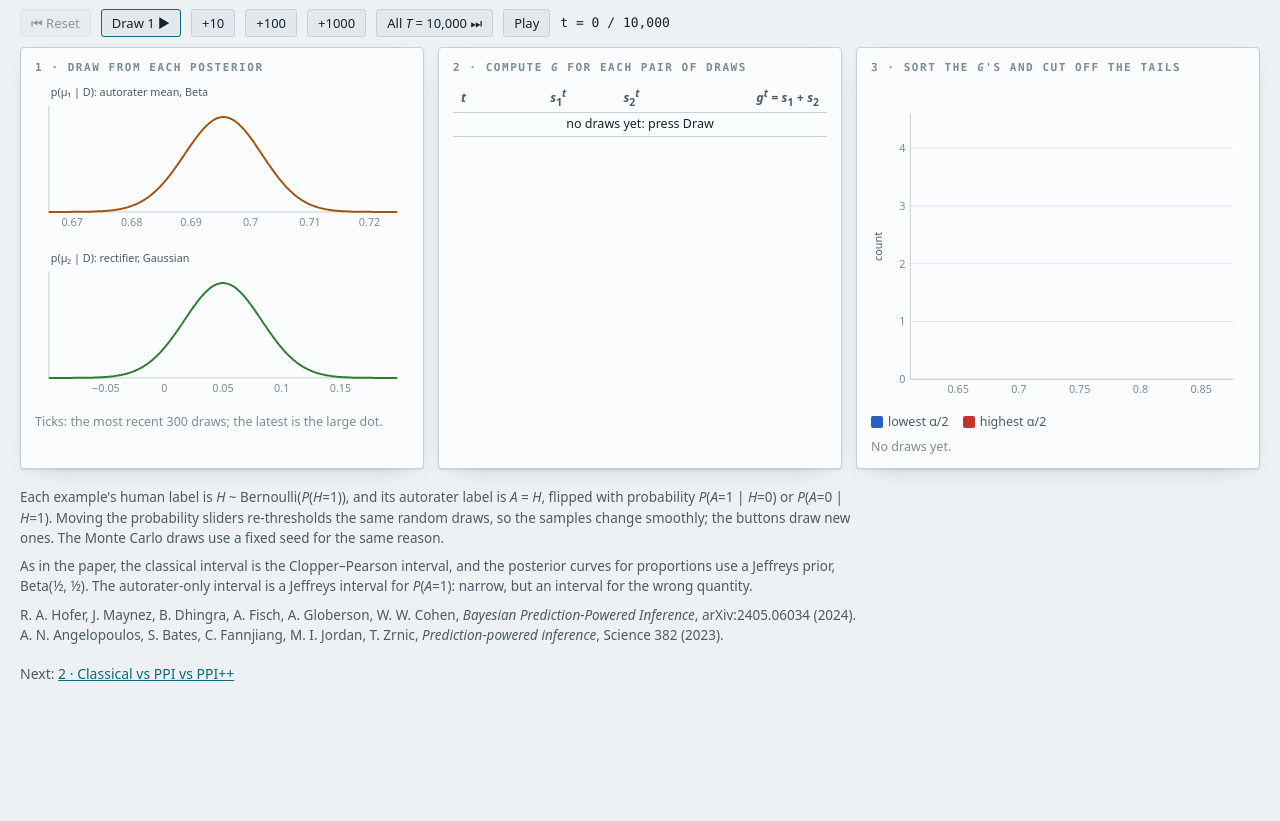
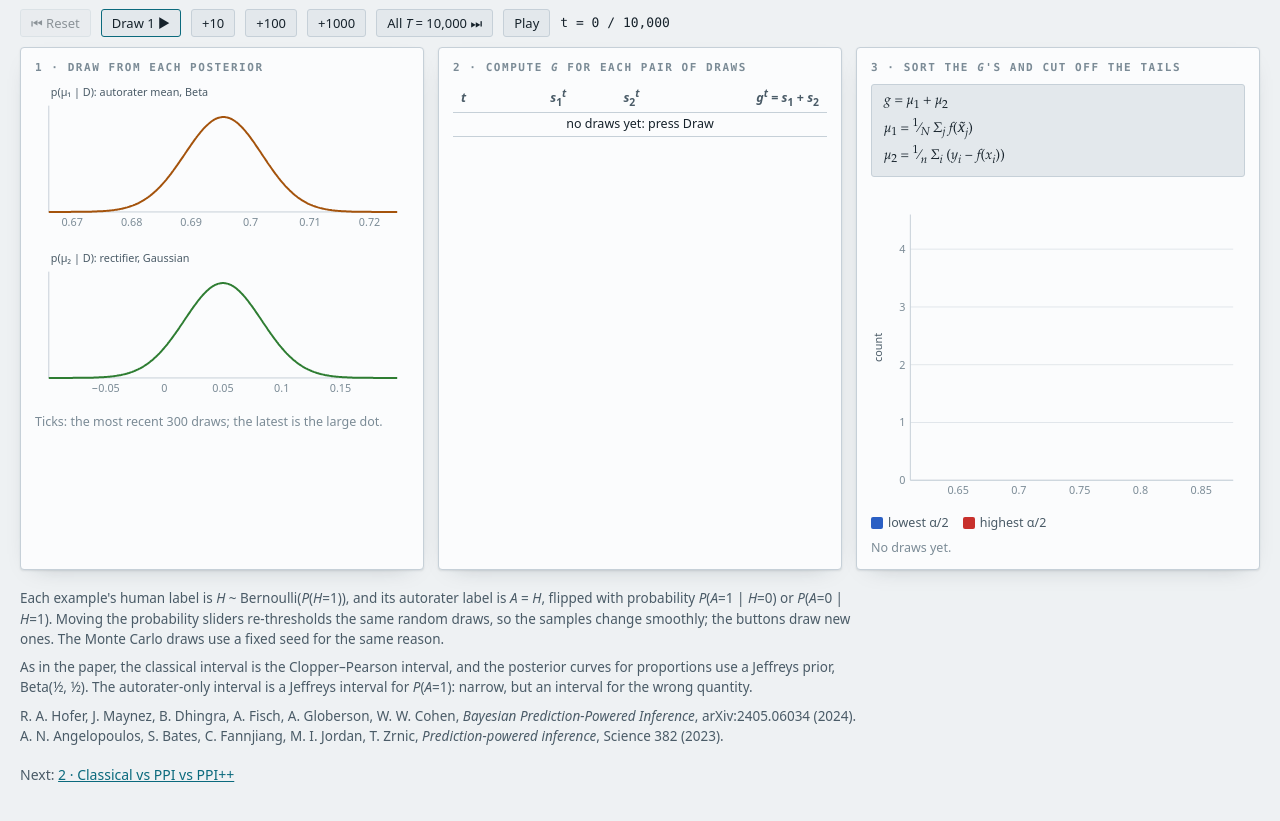
Before and after one commit to 10605/10605.github.io, a plain HTML site: page viz/ppi-intro.html in a window 1280 px wide. Shown: the part 1509-2330 px from the top of the page. Before the commit the page ends 2257 px from the top, so only its background shows below. Drawn offline with Linux system fonts and the light colour scheme.

Commit message:
PPI intro: show the formula for g above the sort-and-cut panel
Co-Authored-By: Claude Opus 5.5 <noreply@anthropic.com>

```diff
--- a/viz/ppi-intro.html
+++ b/viz/ppi-intro.html
@@ -13,6 +13,7 @@
   .g21 { grid-template-columns: minmax(0, 1.5fr) minmax(0, 1fr); }
   @media (max-width: 760px) { .g21 { grid-template-columns: minmax(0, 1fr); } }
   svg.chart text.halo { paint-order: stroke; stroke: var(--surface); stroke-width: 3px; }
+  .eqs { font-size: 14px; line-height: 1.55; margin: 0 0 8px; padding: 6px 12px; }
   #ints td:first-child, #conf2 td:first-child { font-family: var(--sans); }
 </style>
 </head>
@@ -124,6 +125,9 @@
   </div>
   <div class="card">
     <h2>3 · Sort the <i>g</i>'s and cut off the tails</h2>
+    <div class="eq eqs"><i>g</i> = <i>μ</i><sub>1</sub> + <i>μ</i><sub>2</sub><br>
+      <i>μ</i><sub>1</sub> = <sup>1</sup>⁄<sub><i>N</i></sub> Σ<sub><i>j</i></sub> <i>f</i>(<i>x̃<sub>j</sub></i>)<br>
+      <i>μ</i><sub>2</sub> = <sup>1</sup>⁄<sub><i>n</i></sub> Σ<sub><i>i</i></sub> (<i>y<sub>i</sub></i> − <i>f</i>(<i>x<sub>i</sub></i>))</div>
     <svg class="chart" id="ghist"></svg>
     <div class="legend">
       <span><span class="sw" style="background:var(--pos)"></span>lowest α/2</span>
```
